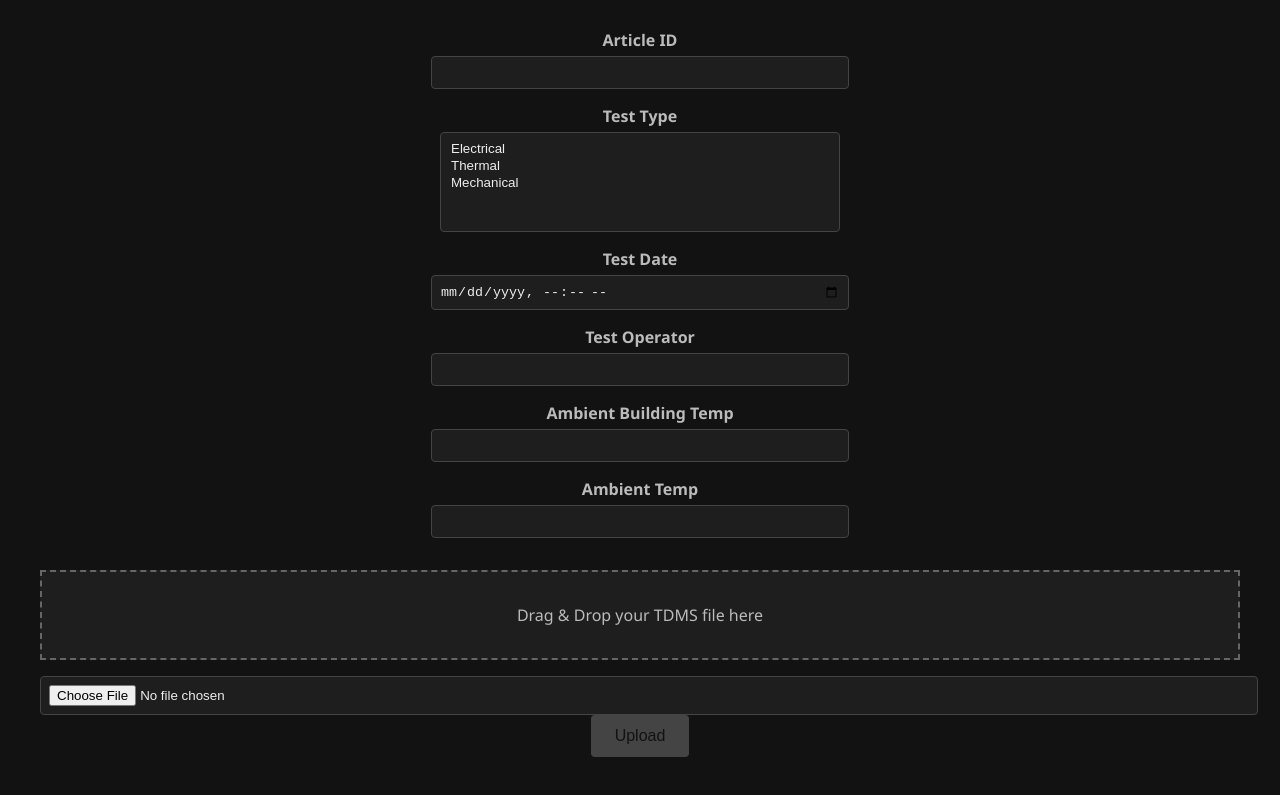
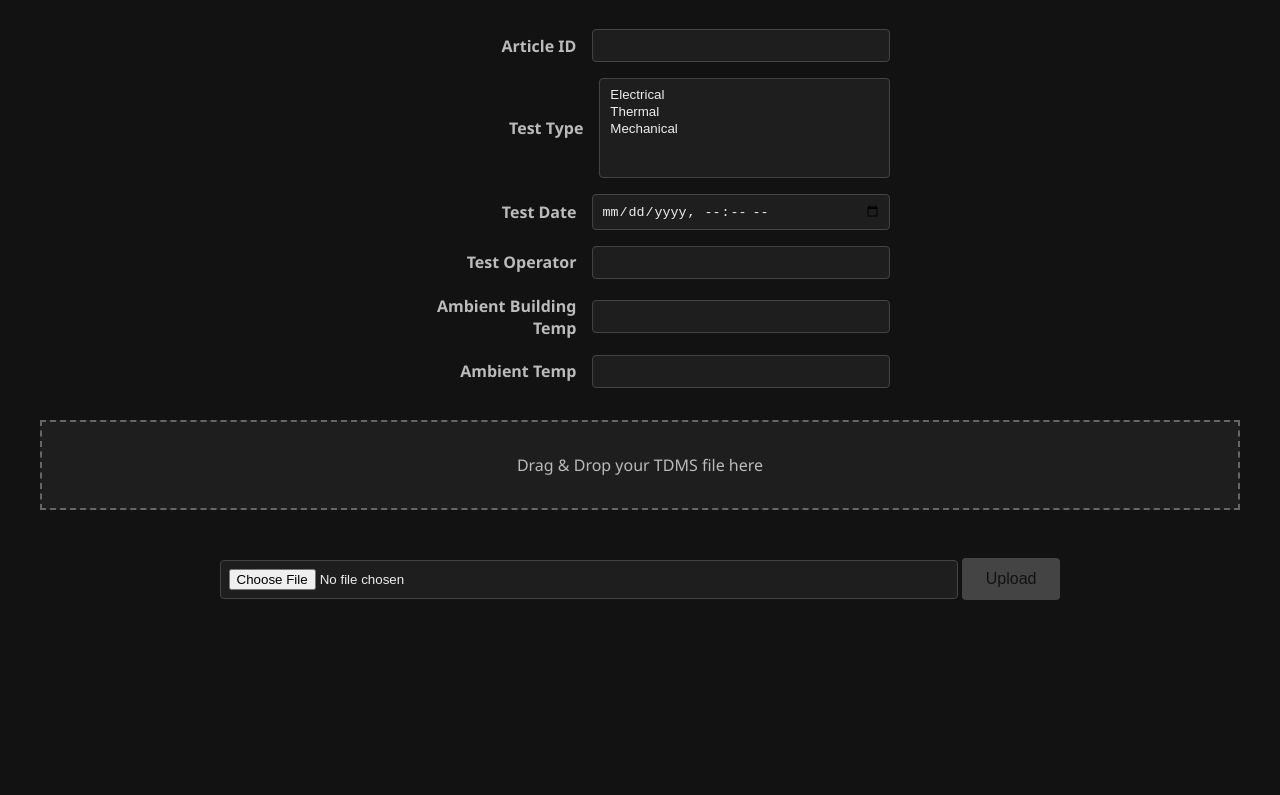
Before and after one commit to bushongTech/host-it, a plain HTML site: page index.html in a window 1280 px wide. Shown: the part 107-902 px from the top of the page. After the commit the page ends 800 px from the top, so only its background shows below. Drawn offline with Linux system fonts and the light colour scheme.

Commit message:
Update styles.css

```diff
--- a/styles.css
+++ b/styles.css
@@ -1,4 +1,4 @@
-/* ----------  Global  ---------- */
+/* ---------- GLOBAL THEME ---------- */
 body {
   background-color: #121212;
   color: #e0e0e0;
@@ -12,7 +12,7 @@ h1 {
   font-size: 2rem;
 }
 
-/* ----------  FORM LAYOUT  ---------- */
+/* ---------- FORM LAYOUT ---------- */
 form#test-form {
   display: flex;
   flex-direction: column;
@@ -23,21 +23,23 @@ form#test-form {
 
 .form-row {
   display: flex;
-  flex-direction: column;
   align-items: center;
+  justify-content: space-between;
   width: 100%;
-  max-width: 400px;
+  max-width: 500px;
+  gap: 1rem;
 }
 
 label {
-  margin-bottom: 0.3rem;
+  width: 40%;
+  text-align: right;
   font-weight: bold;
   color: #bbb;
 }
 
 input,
 select {
-  width: 100%;
+  width: 60%;
   padding: 0.5rem;
   background-color: #1e1e1e;
   border: 1px solid #444;
@@ -45,18 +47,18 @@ select {
   color: #eee;
 }
 
-/* Taller box for multi-select dropdown */
 select[multiple] {
   height: 100px;
 }
 
-/* ----------  Drag and drop  ---------- */
+/* ---------- FILE UPLOAD ---------- */
 #drop-zone {
   border: 2px dashed #666;
   padding: 2rem;
   background-color: #1e1e1e;
   color: #bbb;
-  margin: 1rem 0;
+  margin-top: 2rem;
+  margin-bottom: 1rem;
   cursor: pointer;
   transition: border-color 0.3s, background-color 0.3s;
 }
@@ -66,8 +68,13 @@ select[multiple] {
   background-color: #2a2a2a;
 }
 
-/* ----------  Upload button  ---------- */
+#file-input {
+  margin-bottom: 2rem;
+}
+
+/* ---------- UPLOAD BUTTON ---------- */
 #upload-btn {
+  margin-top: 2rem;
   background-color: #66ff66;
   color: #121212;
   border: none;
```
